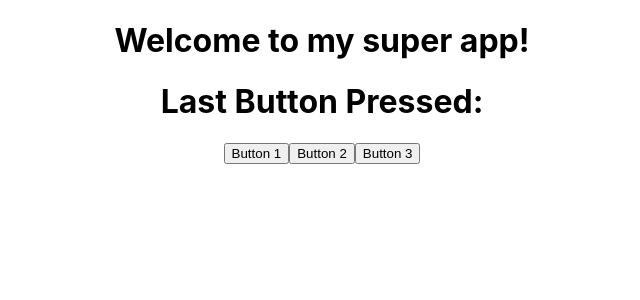
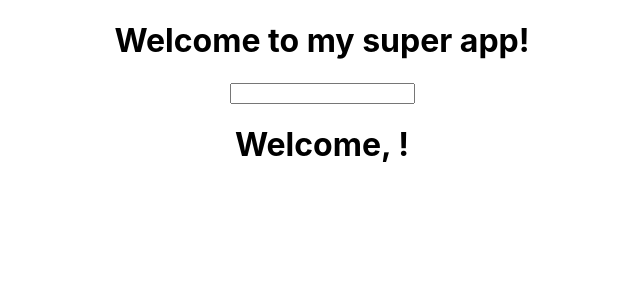
Before and after one commit to AlbertoNeira/react-exercises, a React (Create React App) app in the folder my-app/: page / in a window 1280 px wide. Shown: the top 300 px of the page, without its empty margins (318-958 px from the left). Built offline with nearby package versions, Linux system fonts and the light colour scheme.

Commit message:
Forms - InteractiveWelcome component

```diff
--- a/my-app/src/App.js
+++ b/my-app/src/App.js
@@ -1,7 +1,7 @@
 
 import './App.css';
 
-import ClickTracker from './components/ClickTracker';
+import InteractiveWelcome from './components/InteractiveWelcome';
 
 function App() {
   return (
@@ -9,7 +9,7 @@ function App() {
 
       <div>
       <h1>Welcome to my super app!</h1>
-      <ClickTracker/>
+      <InteractiveWelcome/>
     </div>
 
     </div>
--- /dev/null
+++ b/my-app/src/components/InteractiveWelcome.js
@@ -0,0 +1,35 @@
+import React from 'react';
+
+class InteractiveWelcome extends React.Component {
+  constructor(props) {
+    super(props);
+    this.state = {
+      name: ''
+    };
+  }
+
+  handleInputChange = (event) => {
+    this.setState({
+      name: event.target.value
+    });
+  };
+
+  render() {
+    return (
+      <div>
+        <input
+          type="text"
+          value={this.state.name}
+          onChange={this.handleInputChange}
+        />
+        <Welcome name={this.state.name} />
+      </div>
+    );
+  }
+}
+
+function Welcome(props) {
+  return <h1>Welcome, {props.name}!</h1>;
+}
+
+export default InteractiveWelcome;
```
